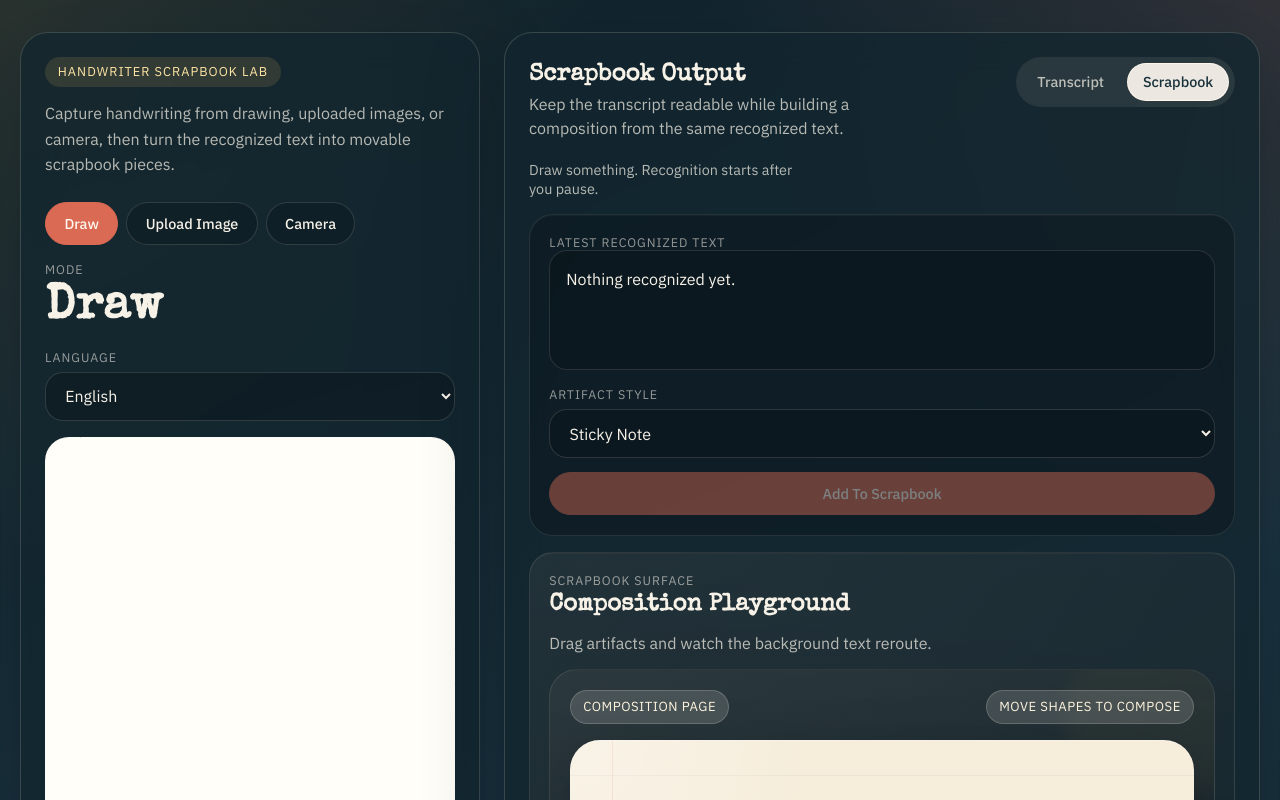
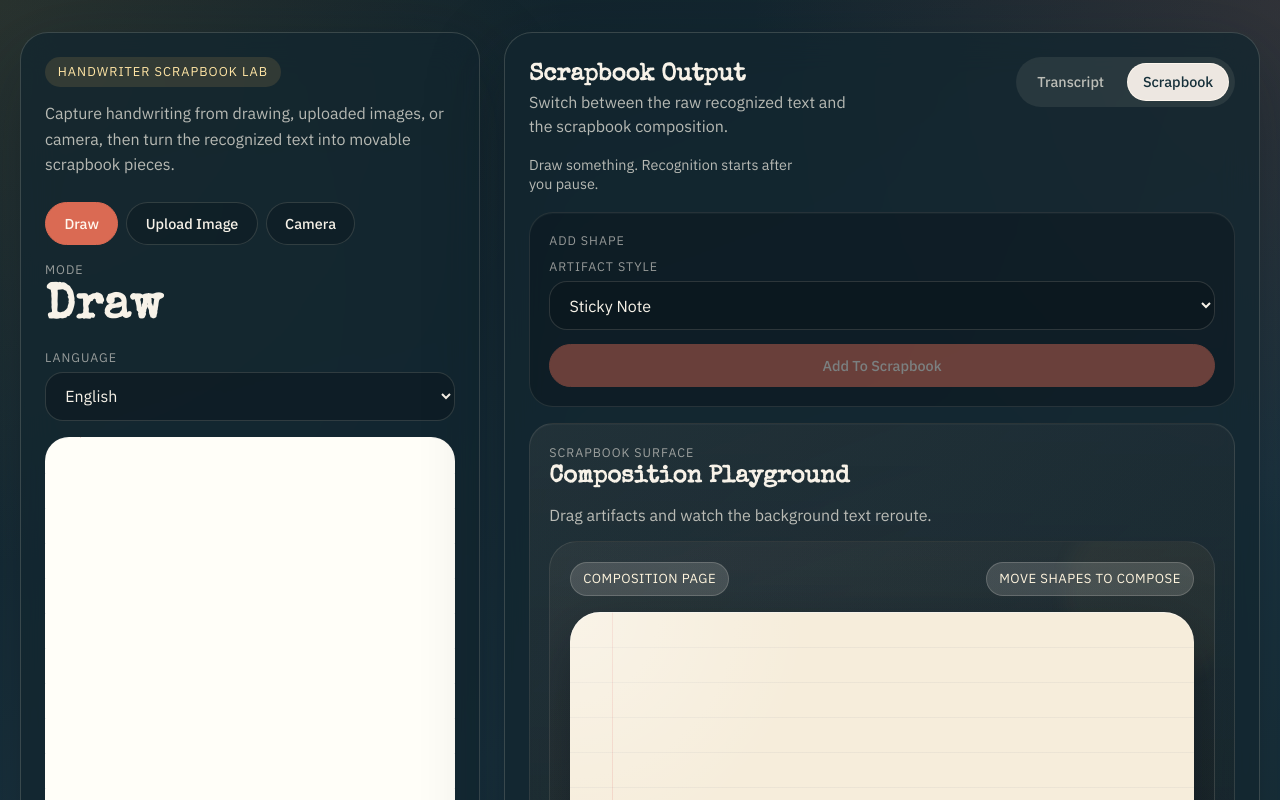
Before and after one commit to blackgirlbytes/pretext-handwriting-demo, a website with bundled scripts: page public/index.html in a window 1280 px wide. Both pictures are taken after a click on the button "Scrapbook". Shown: the top 800 px of the page. Built offline with nearby package versions, Linux system fonts and the light colour scheme.

Commit message:
Simplify scrapbook output tabs
Entire-Checkpoint: 94b2def0f030

```diff
--- a/public/index.html
+++ b/public/index.html
@@ -87,7 +87,7 @@
         <div class="output-topline">
           <div>
             <h2>Scrapbook Output</h2>
-            <p>Keep the transcript readable while building a composition from the same recognized text.</p>
+            <p>Switch between the raw recognized text and the scrapbook composition.</p>
           </div>
           <div class="output-tabs" role="tablist" aria-label="Output views">
             <button id="output-transcript-tab" class="output-tab" type="button" data-active="true">Transcript</button>
@@ -112,9 +112,8 @@
         </div>
 
         <div id="scrapbook-panel" class="output-panel">
-          <div class="result-card scrapbook-source-card">
-            <p class="eyebrow">Latest Recognized Text</p>
-            <div id="scrapbook-source-text" class="scrapbook-source-text">Nothing recognized yet.</div>
+          <div class="result-card scrapbook-controls-card">
+            <p class="eyebrow">Add Shape</p>
             <div class="scrapbook-controls">
               <label class="field">
                 <span>Artifact Style</span>
--- a/public/js/app.js
+++ b/public/js/app.js
@@ -10,7 +10,6 @@ import { RecognitionApi } from "./services/recognition-api.js";
 const strokeCanvas = new StrokeCanvas(document.querySelector("#draw-canvas"));
 const recognitionApi = new RecognitionApi();
 const addToScrapbookButton = document.querySelector("#add-to-scrapbook-button");
-const scrapbookSourceText = document.querySelector("#scrapbook-source-text");
 const invalidScrapbookTexts = new Set([
   "Nothing recognized yet.",
   "Recognition failed.",
@@ -28,7 +27,6 @@ const resultView = new ResultView({
   status: document.querySelector("#status"),
   onResultTextChange: (text) => {
     latestRecognizedText = text;
-    scrapbookSourceText.textContent = text;
     addToScrapbookButton.disabled = !hasScrapbookReadyText(text);
   }
 });
--- a/public/styles.css
+++ b/public/styles.css
@@ -263,11 +263,11 @@ button:disabled {
   justify-content: space-between;
   gap: 1rem;
   align-items: flex-start;
-  margin-bottom: 0.25rem;
+  margin-bottom: 0.1rem;
 }
 
 .output-topline p {
-  margin: 0.35rem 0 0;
+  margin: 0.2rem 0 0;
   color: var(--muted);
   line-height: 1.5;
   max-width: 34ch;
@@ -278,6 +278,7 @@ button:disabled {
   color: rgba(247, 242, 232, 0.72);
   font-size: 0.9rem;
   max-width: 32ch;
+  margin-bottom: 0.15rem;
 }
 
 .result-card {
@@ -289,8 +290,8 @@ button:disabled {
 }
 
 .result-text {
-  min-height: 220px;
-  padding: 1.1rem;
+  min-height: 180px;
+  padding: 1rem;
   border-radius: 24px;
   background: rgba(8, 16, 21, 0.35);
   border: 1px solid rgba(255, 244, 224, 0.12);
@@ -342,18 +343,7 @@ button:disabled {
 .scrapbook-controls {
   display: grid;
   gap: 0.85rem;
-  margin-top: 1rem;
-}
-
-.scrapbook-source-text {
-  min-height: 120px;
-  padding: 1rem;
-  border-radius: 18px;
-  background: rgba(8, 16, 21, 0.35);
-  border: 1px solid rgba(255, 244, 224, 0.12);
-  color: var(--text);
-  line-height: 1.55;
-  white-space: pre-wrap;
+  margin-top: 0.65rem;
 }
 
 .scrapbook-card {
```
